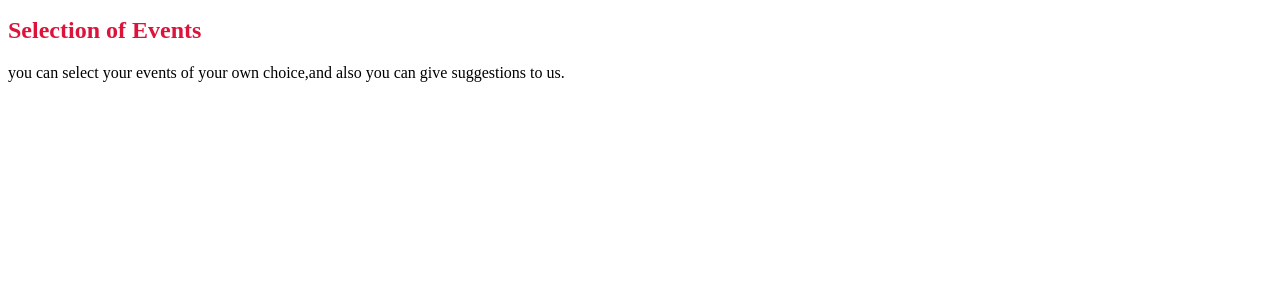
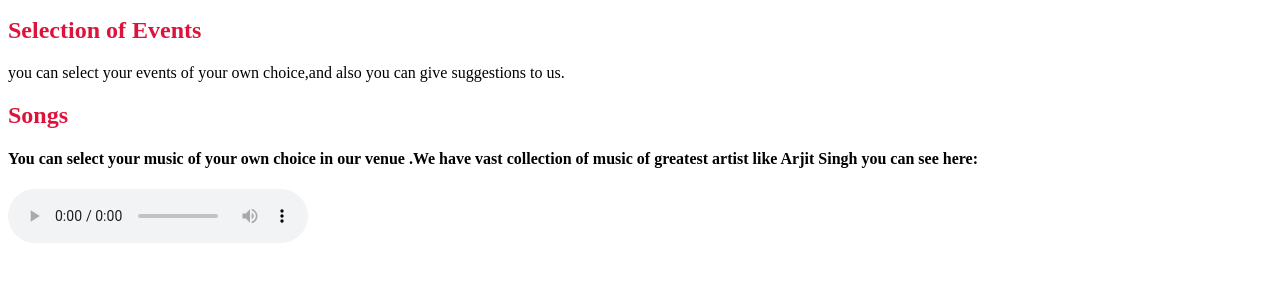
Before and after one commit to Arpita8682/activitywebsite.html, a plain HTML site: page list of events.html in a window 1280 px wide. Shown: the part 119-400 px from the top of the page. Drawn offline with Linux system fonts and the light colour scheme.

Commit message:
Done changes

```diff
--- a/list of events.html
+++ b/list of events.html
@@ -29,6 +29,14 @@
         <h2> Selection of Events</h2>
         you can select your events of your own choice,and also you can give suggestions to us.
     </p>
+    <h2> Songs</h2>
+    <h4>You can select your music of your own choice in our venue .We have vast collection of music of greatest artist like Arjit Singh
+    you can see here:</h4>
+    <audio controls>
+        <source src="Deva Deva Mashup 2023 - DJ Shadow Dubai x DJ Parsh_320(PagalWorld.com.sb).mp3" type="audio/ogg">
+
+
+      </audio>
 
 
 
```
Also changed, not shown: category.html (+1 -2 lines).
